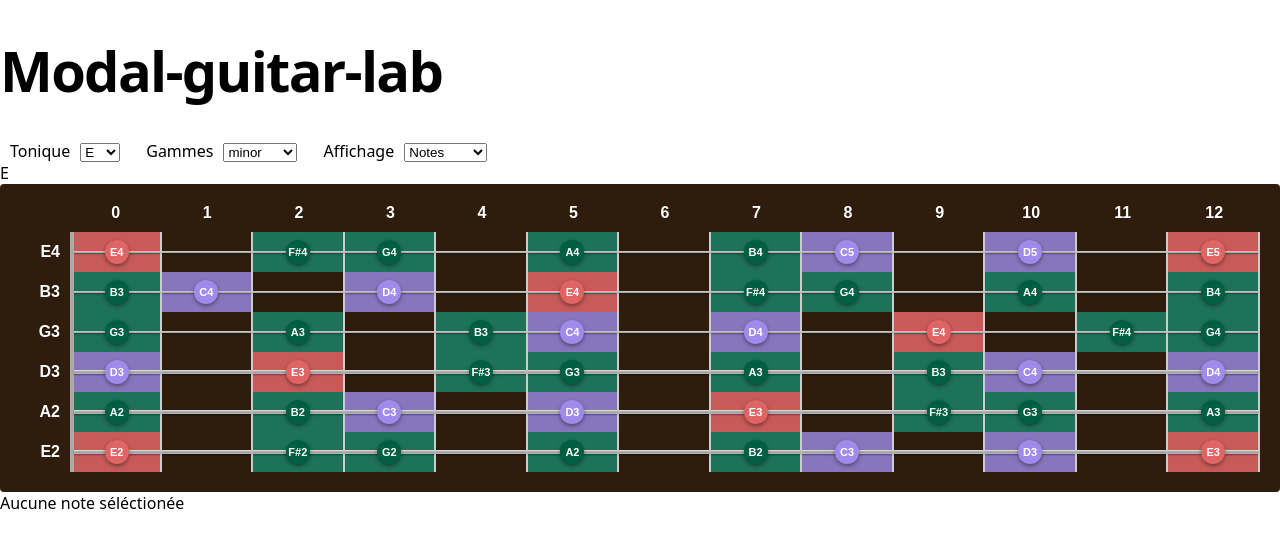
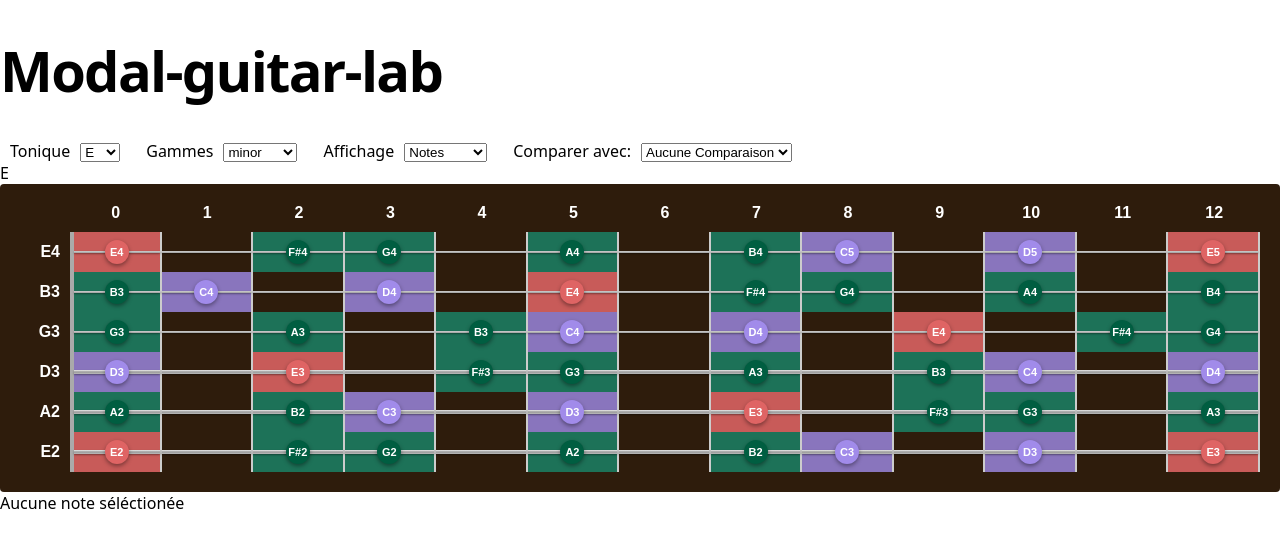
Before and after one commit to ben-sentenac/MODAL-GUITAR-LAB, a React (Vite) app: page / in a window 1280 px wide. Shown: the top 548 px of the page. Built offline with nearby package versions, Linux system fonts and the light colour scheme.

Commit message:
feat[GuitarNeck]:add comparison scale selector

```diff
--- a/src/App.css
+++ b/src/App.css
@@ -77,8 +77,9 @@
 
 
 
-.is-selected:after,
-.in-scale::after {
+.is-selected::after,
+.in-scale::after,
+.comparison-only::after {
     content: attr(data-note);
     position: absolute;
     left: 50%;
@@ -103,20 +104,23 @@
 .in-scale {
     background-color:var(--in-scale-fret-color);
 }
-.in-scale:after {
+.in-scale::after {
     z-index: 1;
     background-color: var(--in-scale-color);
 }
 
-.is-characteristic:after {
+.is-characteristic::after {
     background-color: var(--characteristic-color);
 }
 
-.is-tonic:after {
+.is-tonic::after {
     background-color: var(--tonic-color);
 }
+.comparison-only::after {
+    background-color: #67c7f0;
+}
 
-.is-selected:after {
+.is-selected::after {
     z-index: 20;
     background-color: var(--selected-color);
 }
--- a/src/GuitarNeck.tsx
+++ b/src/GuitarNeck.tsx
@@ -1,7 +1,6 @@
 import { useState } from "react";
 import { getFullNoteName, getMidiNote } from "./music/notes";
-import
-{
+import {
     CHROMATIC_SCALE,
     getIntervalLabel,
     getTonicName,
@@ -9,7 +8,8 @@ import
     isCharacteristicInterval,
     SCALES,
     type NoteName,
-    type ScaleName
+    type ScaleName,
+    getScaleComparisonStatus
 } from "./music/scales";
 
 type GuitarString = {
@@ -43,6 +43,7 @@ function GuitarNeck() {
     const [tonic, setTonic] = useState(4);
     const [scaleName, setScaleName] = useState<ScaleName>("minor");
     const [displayMode, setDisplayMode] = useState<"notes" | "intervals">("notes");
+    const [comparisonScale, setComparisonScale] = useState<ScaleName | null>(null);
 
     const guitarStrings: GuitarString[] = [
         {
@@ -99,6 +100,20 @@ function GuitarNeck() {
         }
     }
 
+    const handleComparisonScaleChange = ({ target }: React.ChangeEvent<HTMLSelectElement>) => {
+        const selectedComparison = target.value === '' ? null : target.value;
+        if (
+            selectedComparison === 'major'
+            || selectedComparison === 'minor'
+            || selectedComparison === 'dorian'
+            || selectedComparison === 'phrygian'
+            || selectedComparison === null
+        ) {
+            setComparisonScale(selectedComparison);
+        }
+
+    }
+
     const fretNumbers = Array.from({ length: 13 }, (_, i) => i);
 
     const selected = guitarStrings.find((string) => string.pos === selectedPosition?.stringPos);
@@ -151,17 +166,37 @@ function GuitarNeck() {
                     </select>
                 </div>
                 <div className="display-mode-option">
-                    <label className="option-label" htmlFor="mode-display">
+                    <label className="option-label" htmlFor="display-mode-select">
                         Affichage
                     </label>
                     <select
                         name="display"
-                        id="mode-display"
+                        id="display-mode-select"
                         value={displayMode}
                         onChange={handleDisplayModeChange}
                     >
                         <option value="notes">Notes</option>
                         <option value="intervals">Intervalles</option>
+                    </select>
+                </div>
+                <div className="comparison-mode-option">
+                    <label className="option-label" htmlFor="comparison-select">
+                        Comparer avec:
+                    </label>
+                    <select
+                        name="comparison"
+                        id="comparison-select"
+                        value={comparisonScale ?? ''}
+                        onChange={handleComparisonScaleChange}
+                    >
+                        <option value={''}>Aucune Comparaison</option>
+                        {
+                            Object.keys(SCALES).map((scale) => {
+                                return (
+                                    <option key={scale} value={scale}>{scale}</option>
+                                )
+                            })
+                        }
                     </select>
                 </div>
             </div>
@@ -190,9 +225,12 @@ function GuitarNeck() {
                                         const midiNote = getMidiNote(string.openMidi, fret);
                                         const label = displayMode === 'notes' ? getFullNoteName(midiNote) : getIntervalLabel(tonic, midiNote);
                                         const isInScale = isNoteInScale(midiNote, tonic, scaleName);
-                                        const isCharacteristic = isCharacteristicInterval(tonic,midiNote,scaleName);
-                                        const note = isSelected || isInScale ? label : "";
+                                        const isCharacteristic = isCharacteristicInterval(tonic, midiNote, scaleName);
+                                        const comparisonStatus = comparisonScale ? getScaleComparisonStatus(tonic, midiNote, scaleName, comparisonScale) : null;
+                                        const note = isSelected || isInScale || comparisonStatus === 'comparison-only' ? label : "";
                                         const isTonic = midiNote % 12 === tonic % 12;
+
+                                        console.log(comparisonStatus);
                                         return (
                                             <div key={fret}
                                                 className={`fret-cell
@@ -200,6 +238,7 @@ function GuitarNeck() {
                                                 ${isInScale ? 'in-scale' : ''}
                                                 ${isTonic ? 'is-tonic' : ''}
                                                 ${isCharacteristic ? 'is-characteristic' : ''}
+                                                ${comparisonStatus === 'comparison-only' ? 'comparison-only' : ''}
                                                 `}
                                                 onClick={() => handleFretClick(string.pos, fret)}
                                                 data-note={note}
@@ -221,6 +260,7 @@ function GuitarNeck() {
             </div>
             {
                 selectedPosition && selected ? buildOutput(selectedPosition, selected, tonic, scaleName) : <span>Aucune note séléctionée</span>
+
             }
         </>
     )
```
